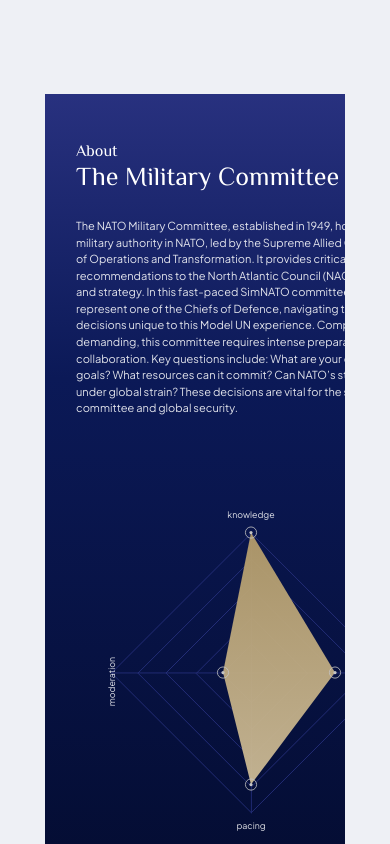
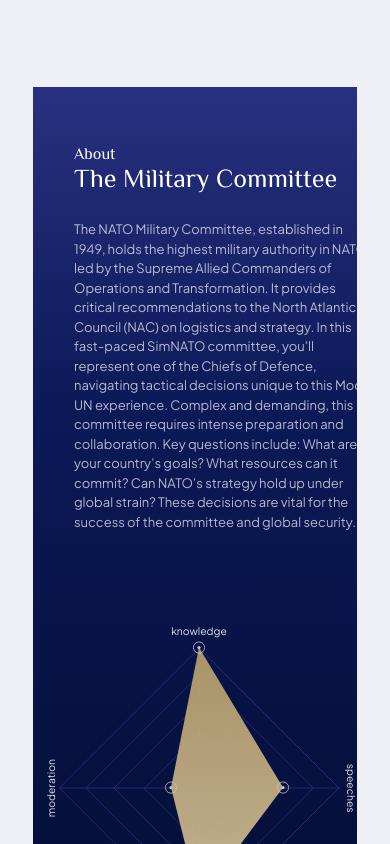
Before and after one commit to oklex/simnato-site, a Next.js app: page /committees/mc in a window 390 px wide. Shown: the part 1040-1884 px from the top of the page. Built offline with nearby package versions, Linux system fonts and the light colour scheme.

Commit message:
adjusted spacing

```diff
--- a/src/components/StatsChart.tsx
+++ b/src/components/StatsChart.tsx
@@ -56,6 +56,7 @@ const statDescription = {
 
 export const StatsChart = ({ committeeStats }: StatsProps): ReactElement => {
   const { knowledge, speeches, pacing, moderation } = committeeStats;
+  const { isMobile } = useScreenSize();
 
   const ref1_top = createRef<SVGCircleElement>();
   const ref2_right = createRef<SVGCircleElement>();
@@ -152,26 +153,26 @@ export const StatsChart = ({ committeeStats }: StatsProps): ReactElement => {
   return (
     <StatsContainer>
       <StatsLabel position="top">
-        <Text align="center" size="sm">
+        <Text align="center" size={isMobile ? "md" : "sm"}>
           knowledge
           {/* {` ${knowledge} / 5`} */}
         </Text>
       </StatsLabel>
-      <StatsLabel position="right">
-        <Text align="center" size="sm">
+      <StatsLabel position="right" isMobile={isMobile}>
+        <Text align="center" size={isMobile ? "md" : "sm"}>
           speeches
           {/* <br />
           {`${speeches} / 5`} */}
         </Text>
       </StatsLabel>
       <StatsLabel position="bottom">
-        <Text align="center" size="sm">
+        <Text align="center" size={isMobile ? "md" : "sm"}>
           pacing
           {/* {` ${pacing} / 5`} */}
         </Text>
       </StatsLabel>
-      <StatsLabel position="left">
-        <Text align="center" size="sm">
+      <StatsLabel position="left" isMobile={isMobile}>
+        <Text align="center" size={isMobile ? "md" : "sm"}>
           moderation
           {/* <br /> */}
           {/* {`${moderation} / 5`} */}
@@ -261,22 +262,22 @@ export const StatsChart = ({ committeeStats }: StatsProps): ReactElement => {
       </SvgWrapper>
       <ContextDescription>
         {ref1_hover && (
-          <Text align="center" size="sm">
+          <Text align="center" size={isMobile ? "md" : "sm"}>
             {ref1_text}
           </Text>
         )}
         {ref2_hover && (
-          <Text align="center" size="sm">
+          <Text align="center" size={isMobile ? "md" : "sm"}>
             {ref2_text}
           </Text>
         )}
         {ref3_hover && (
-          <Text align="center" size="sm">
+          <Text align="center" size={isMobile ? "md" : "sm"}>
             {ref3_text}
           </Text>
         )}
         {ref4_hover && (
-          <Text align="center" size="sm">
+          <Text align="center" size={isMobile ? "md" : "sm"}>
             {ref4_text}
           </Text>
         )}
@@ -289,30 +290,35 @@ const StatsContainer = styled(Div)`
   position: relative;
   display: flex;
   justify-content: center;
-  margin-bottom: 30px;
+  margin: 10px auto 30px;
 
   @media (max-width: ${BREAKPOINTS.sm}) {
     transform: scale(0.8);
+    max-width: 300px;
   }
   @media (min-width: ${BREAKPOINTS.sm}) and (max-width: ${BREAKPOINTS.md}) {
-    transform: scale(0.6);
+    transform: scale(0.8);
+  }
+  @media (min-width: ${BREAKPOINTS.md}) {
+    max-width: ${VIEWBOX_DIMENSION + 65}px;
   }
 `;
 
 const StatsLabel = styled.div<{
   position: "top" | "right" | "bottom" | "left";
+  isMobile?: boolean;
 }>`
   position: absolute;
 
-  ${({ position }) => {
+  ${({ position, isMobile }) => {
     if (position === "top")
       return css`
         top: -15px;
       `;
     if (position === "right")
       return css`
-        top: 50%;
-        right: -15px;
+        top: 47%;
+        right: ${isMobile ? "-70px" : "-15px"};
         transform: rotate(90deg); /* Rotates text by 45 degrees */
       `;
     if (position === "bottom")
@@ -322,8 +328,8 @@ const StatsLabel = styled.div<{
       `;
     if (position === "left")
       return css`
-        top: 50%;
-        left: -15px;
+        top: 47%;
+        left: ${isMobile ? "-70px" : "-15px"};
         transform: rotate(-90deg); /* Rotates text by 45 degrees */
       `;
   }}
--- a/src/pages/committees/mc.tsx
+++ b/src/pages/committees/mc.tsx
@@ -76,27 +76,30 @@ export const MCpage = (): ReactElement => {
         </Div>
       </Letter>
       <Spacer />
-      <NarrowContainer>
+      <Container>
         <ViewPortSection id="committee-info">
-          <GridSection columns={2} gap='35px'>
-            <Div padding="15px">
+          <GridSection columns={2} gap="15px">
+            <Div padding="25px">
               <Header level={6}>About</Header>
               <Header level={3}>The Military Committee</Header>
               <Spacer />
               <Spacer />
-              <Text size="sm">
-                The NATO Military Committee, established in 1949, holds the
-                highest military authority in NATO, led by the Supreme Allied
-                Commanders of Operations and Transformation. It provides
-                critical recommendations to the North Atlantic Council (NAC) on
-                logistics and strategy. In this fast-paced SimNATO committee,
-                you'll represent one of the Chiefs of Defence, navigating
-                tactical decisions unique to this Model UN experience. Complex
-                and demanding, this committee requires intense preparation and
-                collaboration. Key questions include: What are your country’s
-                goals? What resources can it commit? Can NATO’s strategy hold up
-                under global strain? These decisions are vital for the success
-                of the committee and global security.
+              <Text>
+                <StyledText subtle>
+                  The NATO Military Committee, established in 1949, holds the
+                  highest military authority in NATO, led by the Supreme Allied
+                  Commanders of Operations and Transformation. It provides
+                  critical recommendations to the North Atlantic Council (NAC)
+                  on logistics and strategy. In this fast-paced SimNATO
+                  committee, you'll represent one of the Chiefs of Defence,
+                  navigating tactical decisions unique to this Model UN
+                  experience. Complex and demanding, this committee requires
+                  intense preparation and collaboration. Key questions include:
+                  What are your country’s goals? What resources can it commit?
+                  Can NATO’s strategy hold up under global strain? These
+                  decisions are vital for the success of the committee and
+                  global security.
+                </StyledText>
               </Text>
             </Div>
             <Div padding="15px 0px 0px">
@@ -104,7 +107,7 @@ export const MCpage = (): ReactElement => {
             </Div>
           </GridSection>
         </ViewPortSection>
-      </NarrowContainer>
+      </Container>
     </div>
   );
 };
--- a/src/ui-library/Generics.tsx
+++ b/src/ui-library/Generics.tsx
@@ -140,10 +140,16 @@ export const GridSection = styled.div<{ columns: number; gap?: string }>`
 
   @media (max-width: ${BREAKPOINTS.sm}) {
     grid-template-columns: 1fr;
+    & > * {
+      width: 100%;
+    }
   }
 
   @media (min-width: ${BREAKPOINTS.sm}) and (max-width: ${BREAKPOINTS.md}) {
     grid-template-columns: repeat(2, 1fr);
+    & > * {
+		width: 100%;
+    }
   }
 
   @media (min-width: ${BREAKPOINTS.md}) {
```
